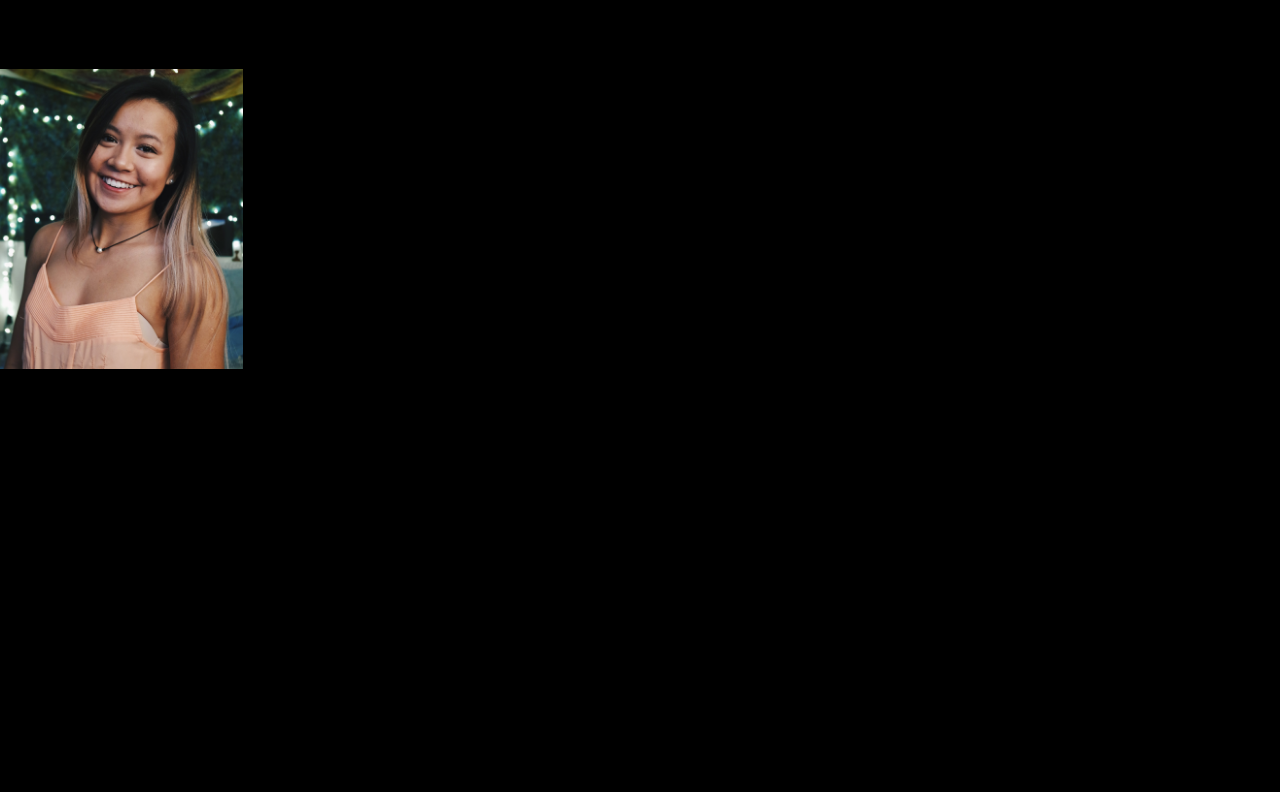
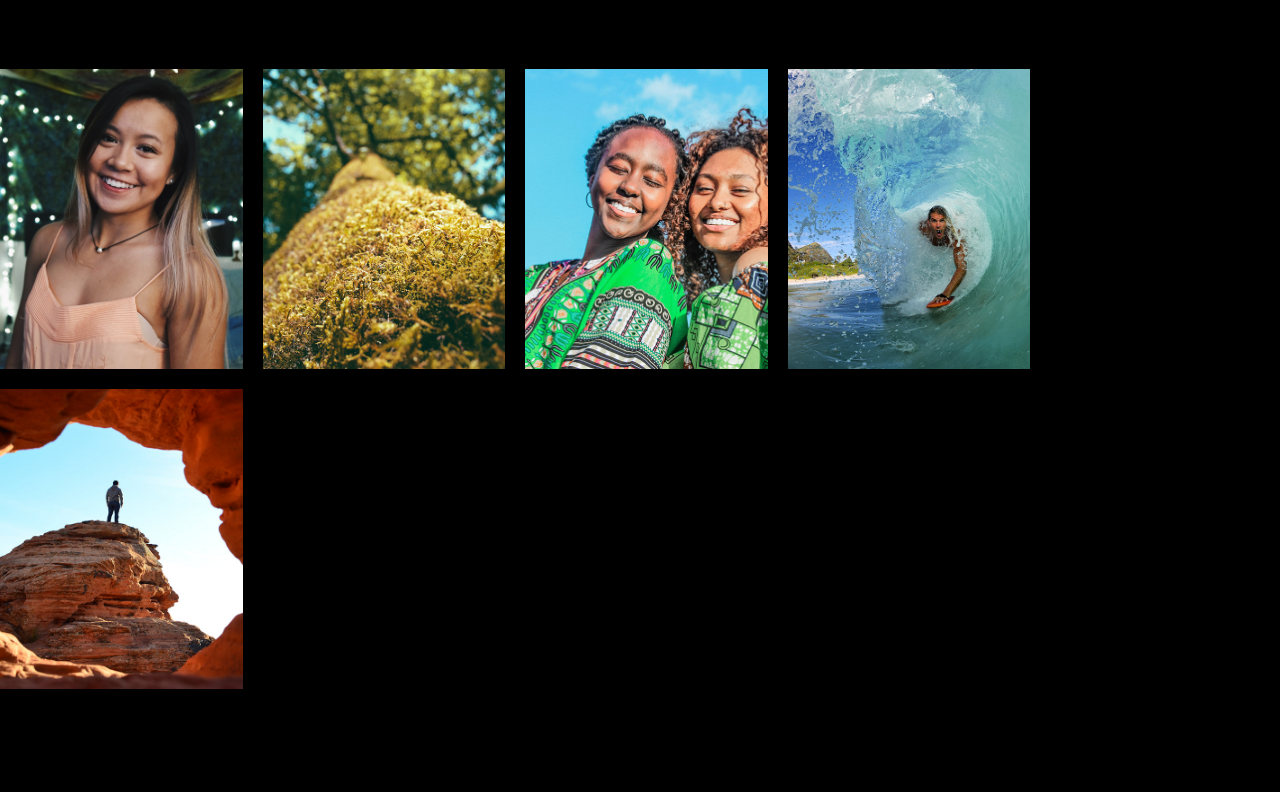
Before and after one commit to rubenshibu/farewell-gift, a plain HTML site: page index.html in a window 1280 px wide. Shown: the part 144-936 px from the top of the page. Before the commit the page ends 800 px from the top, so only its background shows below. Drawn offline with nearby package versions, Linux system fonts and the light colour scheme; files whose address does not match are found by name.

Commit message:
feat: activate js

```diff
--- a/index.html
+++ b/index.html
@@ -72,13 +72,13 @@
       <header class="header-bar d-flex d-lg-block align-items-center">
         <div class="site-logo">
           <!-- <a href="index.html">`ZoomOut`</a> -->
-            <img
+          <!-- <img
             data-aos="fade-up"
             style="width: 60%"
             ;
             src="./images/ZoomOut-White.png"
             style="width: auto"
-            />
+          /> -->
         </div>
 
         <div
@@ -110,23 +110,8 @@
               />
             </div>
           </div>
-            <div class="row align-items-stretch">
-              <div class="col-6 col-md-6 col-lg-3" data-aos="fade-up">
-                <a
-                  href="images/img_1.jpg"
-                  class="d-block photo-item"
-                  data-fancybox="gallery"
-                >
-                  <img src="images/img_1.jpg" alt="Image" class="img-fluid" />
-                  <div class="photo-text-more">
-                    <span class="icon icon-search"></span>
-                  </div>
-                </a>
-              </div>
-
-
-
-
+          <div class="row align-items-stretch images">
+            <!-- injecting image here -->
           </div>
           <div class="row justify-content-center">
             <div class="col-md-12 text-center py-5"></div>
@@ -151,5 +136,6 @@
     <script src="js/jquery.fancybox.min.js"></script>
 
     <script src="js/main.js"></script>
+    <script src="/js/display.image.js"></script>
   </body>
 </html>
--- a/js/display.image.js
+++ b/js/display.image.js
@@ -1,25 +1,35 @@
 $(document).ready(function () {
   let image = [
     {
-      imgUrl: "Tech Talk - 2",
+      imgUrl: "../images/img_1.jpg",
+    },
+    {
+      imgUrl: "../images/img_2.jpg",
+    },
+    {
+      imgUrl: "../images/img_3.jpg",
+    },
+    {
+      imgUrl: "../images/img_4.jpg",
+    },
+    {
+      imgUrl: "../images/img_5.jpg",
     },
   ];
 
-  events.forEach((event) => {
-    $(".event-cards")
-      .append(`<div class="card border-dark mb-3 rounded event-card" >
-    <div class="row no-gutters">
-      <div class="col-md-4">
-      <a class="venobox" href="${event.image}"><img src="${event.image}" alt="image alt" class="card-img card-img-class "/></a>
-      </div>
-      <div class="col-md-8">
-        <div class="card-body">
-          <h5 class="card-title">${event.eventName}</h5>
-          <p class="card-text my-0"><small class="text-muted">${event.eventDate} </small></p>
-          <p class="card-text">${event.report}</p>
-        </div>
-      </div>
-    </div>
-  </div>`);
+  image.forEach((img) => {
+    $(".images")
+      .append(`<div class="col-6 col-md-6 col-lg-3" data-aos="fade-up">
+                <a
+                  href="images/img_1.jpg"
+                  class="d-block photo-item"
+                  data-fancybox="gallery"
+                >
+                  <img src="${img.imgUrl}" alt="Image" class="img-fluid" />
+                  <div class="photo-text-more">
+                    <span class="icon icon-search"></span>
+                  </div>
+                </a>
+              </div>`);
   });
 });
```
Lines whose indentation alone changed are shown as unchanged.
